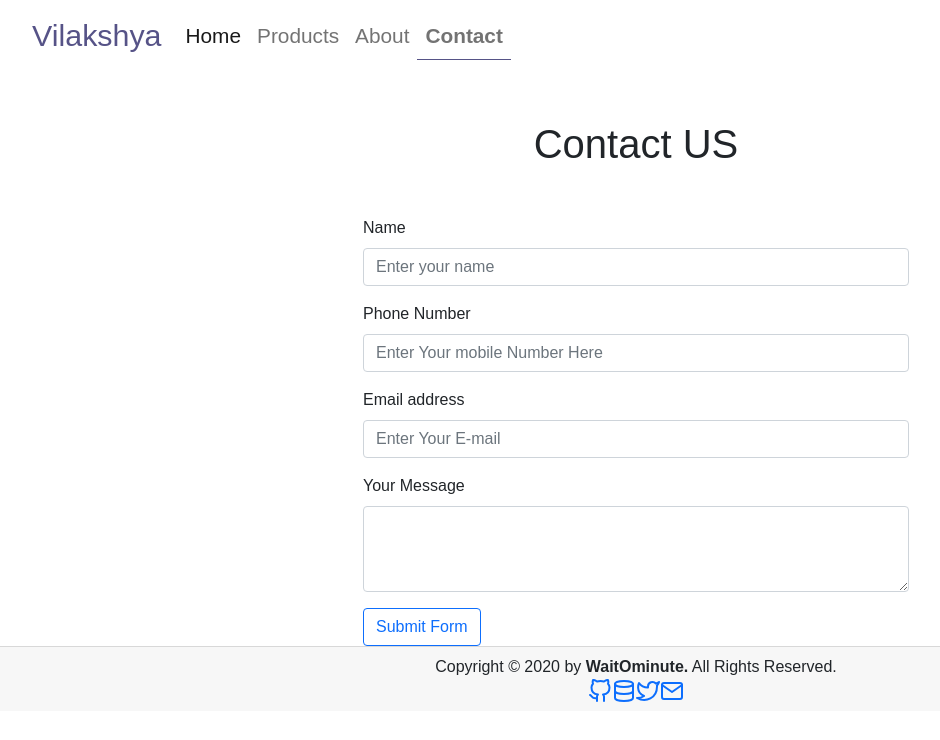
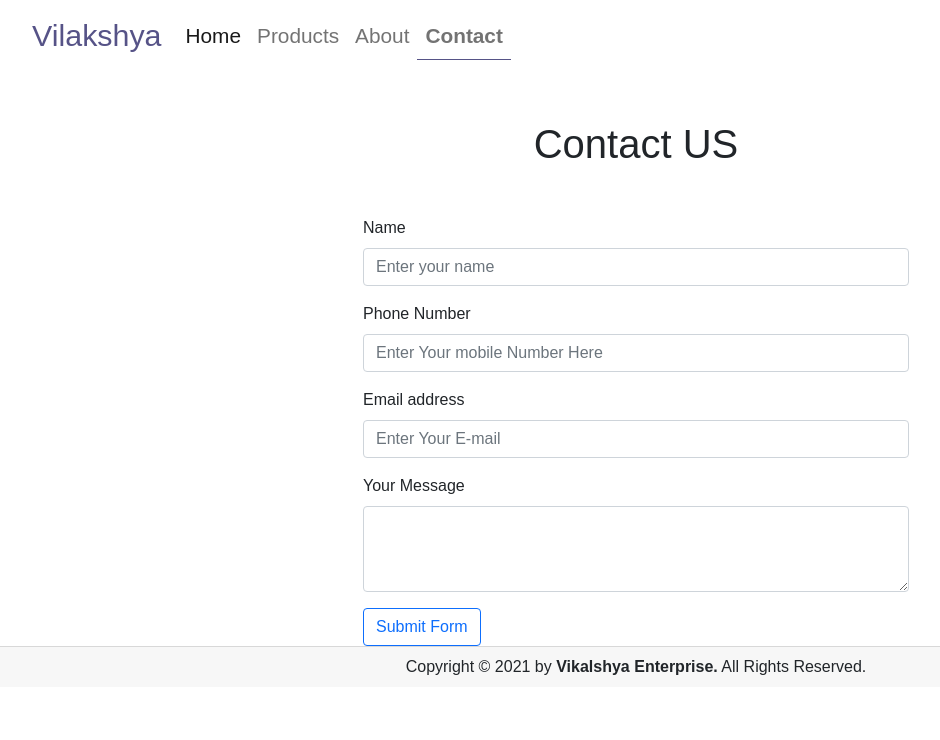
Before and after one commit to adityaparsad01/waitominute, a React (Create React App) app: page /contact in a window 1280 px wide. Shown: the top 740 px of the page, without its empty margins (4-944 px from the left). Built offline with nearby package versions, Linux system fonts and the light colour scheme; no server answers; a web font is replaced by a local one.

Commit message:
arranged

```diff
--- a/src/Component/Footer.jsx
+++ b/src/Component/Footer.jsx
@@ -6,40 +6,8 @@ function Footer(props) {
     <footer>
       <div className="card-footer text-center">
         <div className="">
-          Copyright © 2020 by <strong>WaitOminute.</strong> All Rights Reserved.
-        </div>
-
-        <div className="">
-          <a
-            href="/"
-            className="github"
-            target="_blank"
-            rel="noopener noreferrer"
-          >
-            <GitHub />
-          </a>
-
-          <a className="api" href="/" target="_blank" rel="noopener noreferrer">
-            <Database />
-          </a>
-
-          <a
-            href="/"
-            target="_blank"
-            rel="noopener noreferrer"
-            className="twitter"
-          >
-            <Twitter />
-          </a>
-
-          <a
-            href="/"
-            className="mail"
-            target="_blank"
-            rel="noopener noreferrer"
-          >
-            <Mail />
-          </a>
+          Copyright © 2021 by <strong>Vikalshya Enterprise.</strong> All Rights
+          Reserved.
         </div>
       </div>
     </footer>
```
